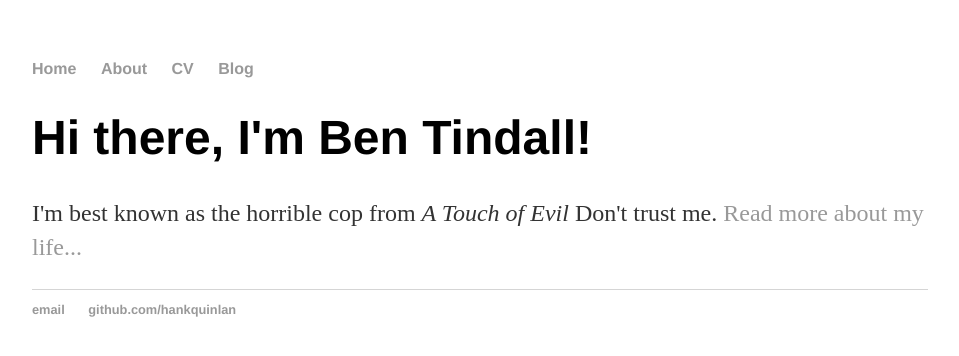
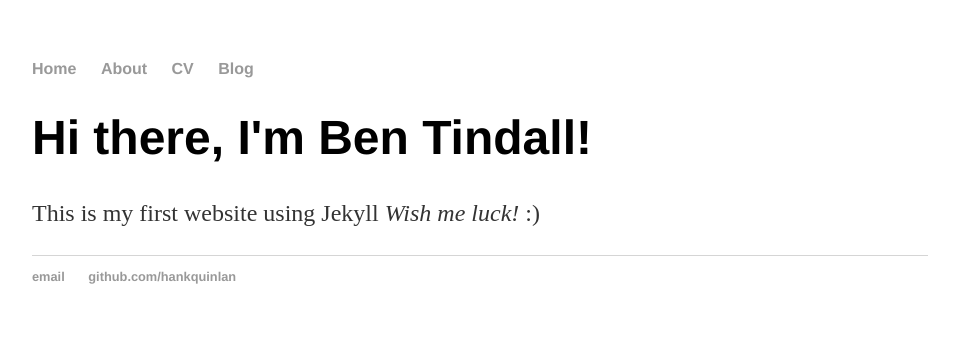
Before and after one commit to ben-tindall/ben-tindall.github.io, a Jekyll site: the page built from index.html, in a window 1280 px wide. Shown: the top 356 px of the page, without its empty margins (160-1119 px from the left). Built offline with Jekyll 4.4.1, drawn with Linux system fonts in a browser that asks for light colours.

Commit message:
Changing description

```diff
--- a/index.html
+++ b/index.html
@@ -4,5 +4,5 @@ title: Benjamin Tindall
 ---
 <div class="blurb">
 	<h1>Hi there, I'm Ben Tindall!</h1>
-	<p>I'm best known as the horrible cop from <em>A Touch of Evil</em> Don't trust me. <a href="/about">Read more about my life...</a></p>
+	<p>This is my first website using Jekyll <em>Wish me luck!</em> :) </p>
 </div><!-- /.blurb -->
```
